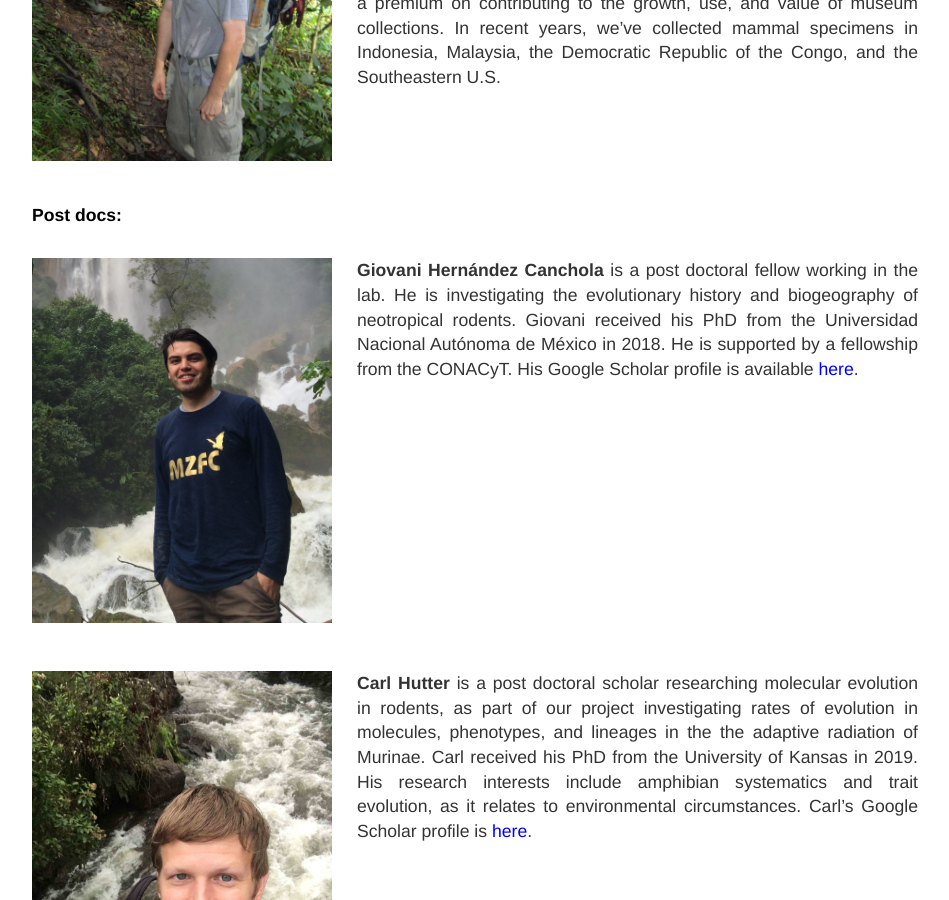
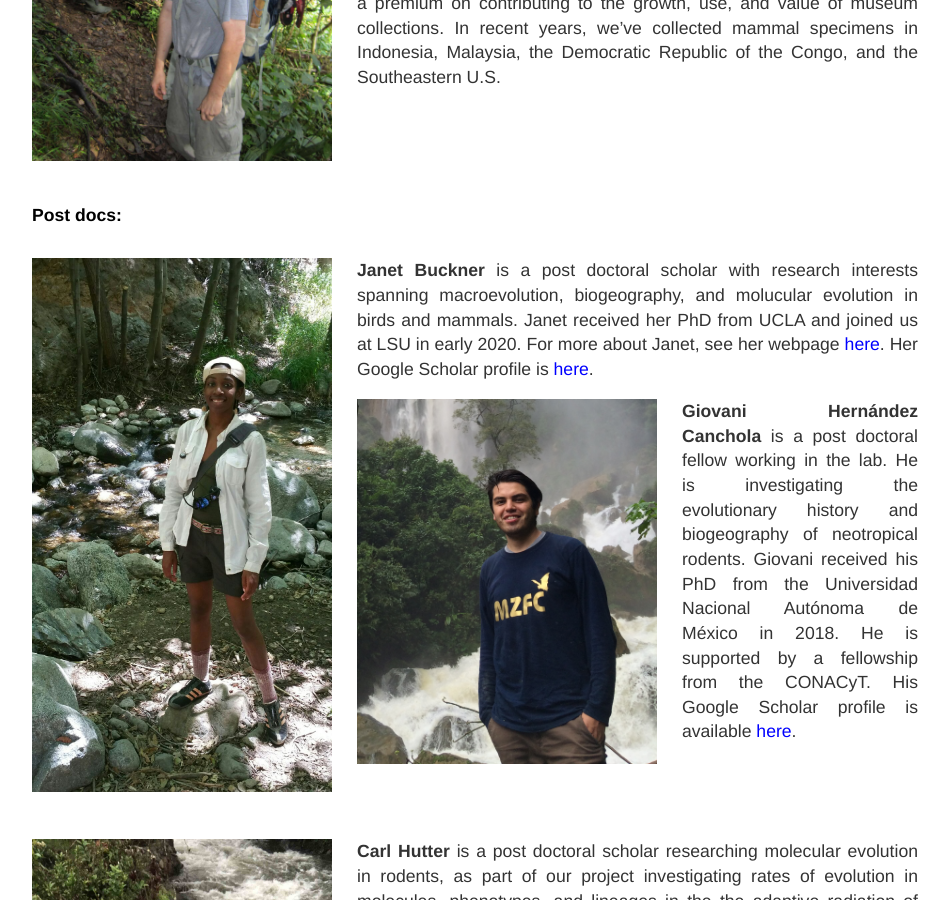
Before and after one commit to esselstyn/esselstyn.github.io, a Jekyll site: the page built from people.md, in a window 1280 px wide and 900 px high, scrolled down 365 px. Shown: the whole window, without its empty margins (160-1109 px from the left). Built offline with Jekyll 4.4.1, drawn with Linux system fonts in a browser that asks for light colours.

Commit message:
added janet

```diff
--- a/people.md
+++ b/people.md
@@ -12,6 +12,10 @@ I am a mammalian systematist with general interests in evolutionary biology and
 
 ## Post docs:
 <div markdown="1">
+<img src="images/janet.jpg" class="left" alt="Janet" width="300">
+
+**Janet Buckner** is a post doctoral scholar with research interests spanning macroevolution, biogeography, and molucular evolution in birds and mammals. Janet received her PhD from UCLA and joined us at LSU in early 2020. For more about Janet, see her webpage [here](https://black2nature.weebly.com/). Her Google Scholar profile is [here](https://scholar.google.com/citations?user=zmtii3oAAAAJ&hl=en&oi=ao).
+
 <img src="images/giovani.jpg" class="left" alt="Giovani" width="300">
 
 **Giovani Hernández Canchola** is a post doctoral fellow working in the lab. He is investigating the evolutionary history and biogeography of neotropical rodents. Giovani received his PhD from the Universidad Nacional Autónoma de México in 2018. He is supported by a fellowship from the CONACyT. His Google Scholar profile is available [here](https://scholar.google.com/citations?hl=en&user=B6rbNOEAAAAJ&view_op=list_works).
```
Also changed, not shown: images/janet.jpg (added).
